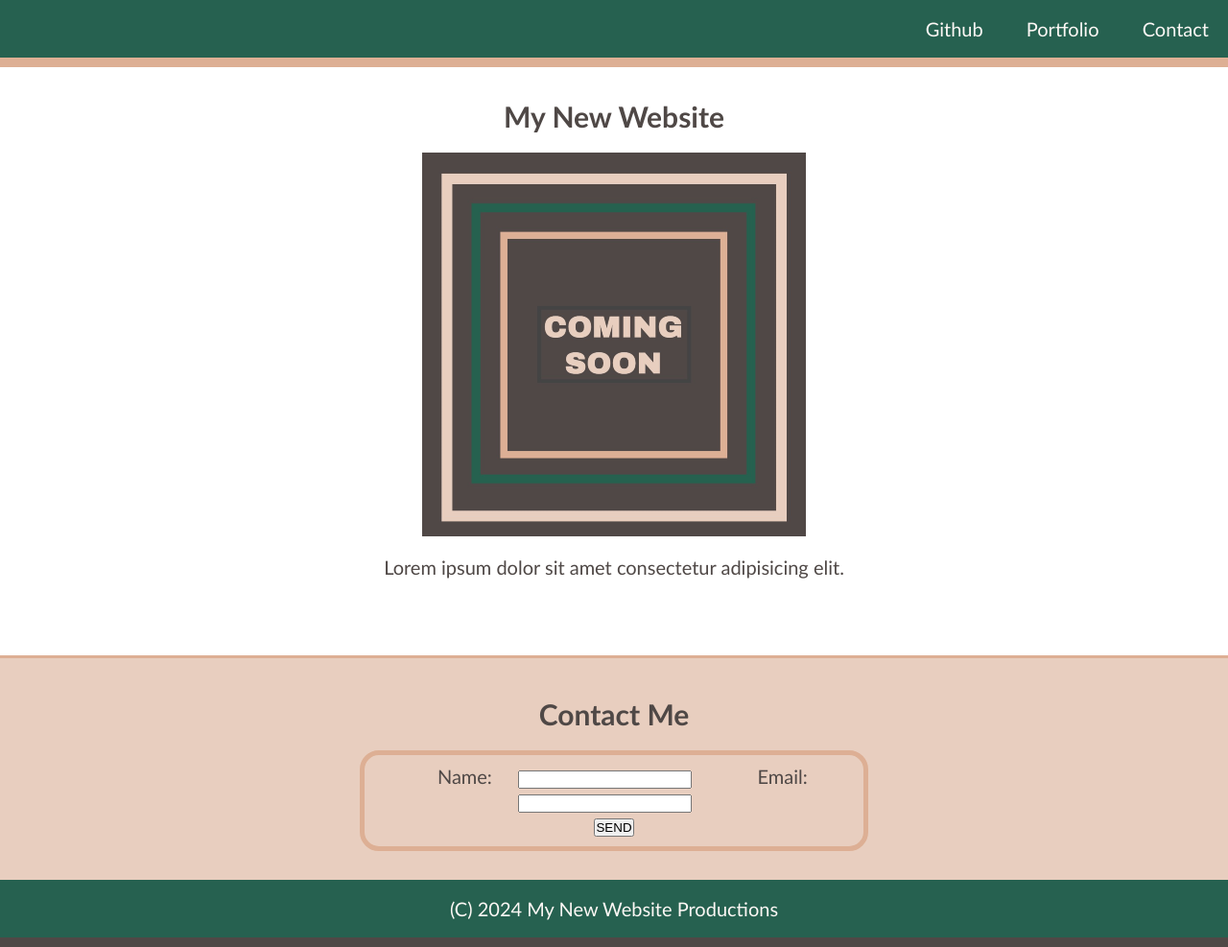
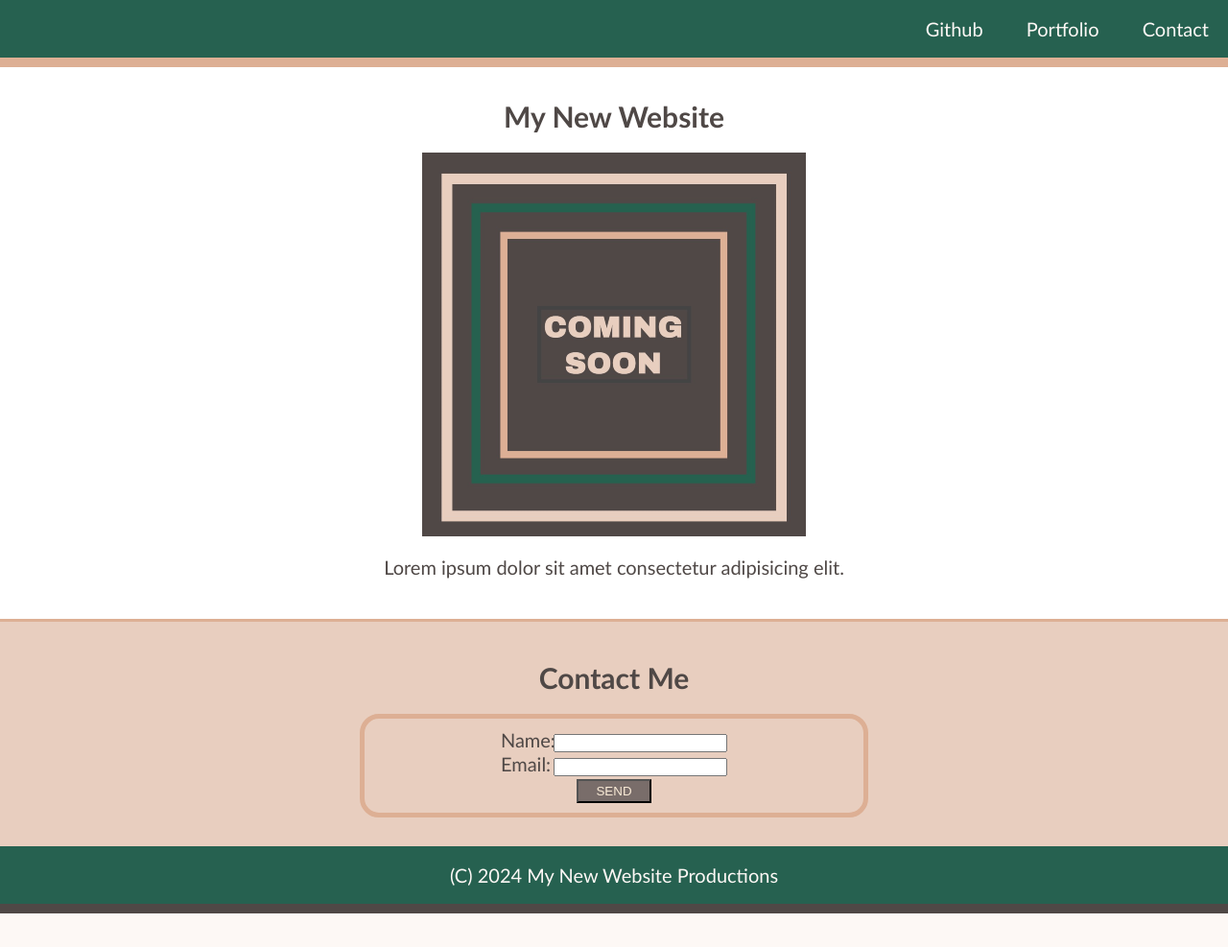
Before and after one commit to Theon87/first-mini-project, a plain HTML site: page index.html in a window 1280 px wide. Shown: the whole page at 96% size. After the commit the page ends 952 px from the top, so only its background shows below. Drawn offline with Linux system fonts and the light colour scheme.

Commit message:
updated style css

```diff
--- a/assets/style.css
+++ b/assets/style.css
@@ -52,7 +52,7 @@ footer {
 }
 
 figure {
-   margin-bottom: 40px;
+   margin-bottom: 2px;
 }
 
 img {
@@ -80,10 +80,25 @@ form {
    width: 100px;
  }
 
+ button {
+   padding: 3px 18px;
+   background-color: #796d6a;
+   color:antiquewhite
+ }
+
 .figure-section {
    background-color: white;
+}
+
+.text-right {
+   text-align: right;
+   width: 50px;
 }
 
 #tabs {
    text-align: right;
 }
+
+#form-name, #form-email {
+   display: block;
+}
```
